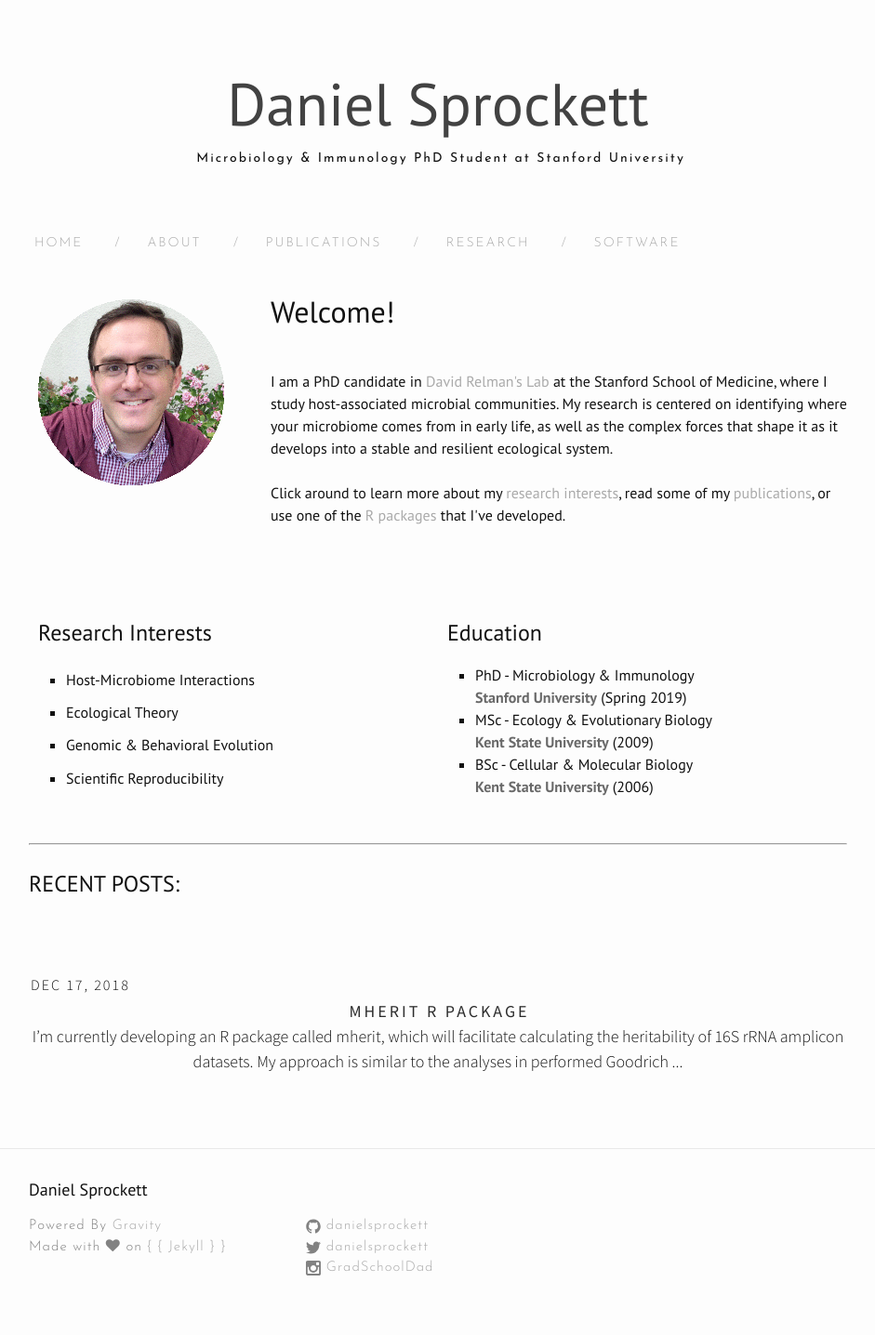
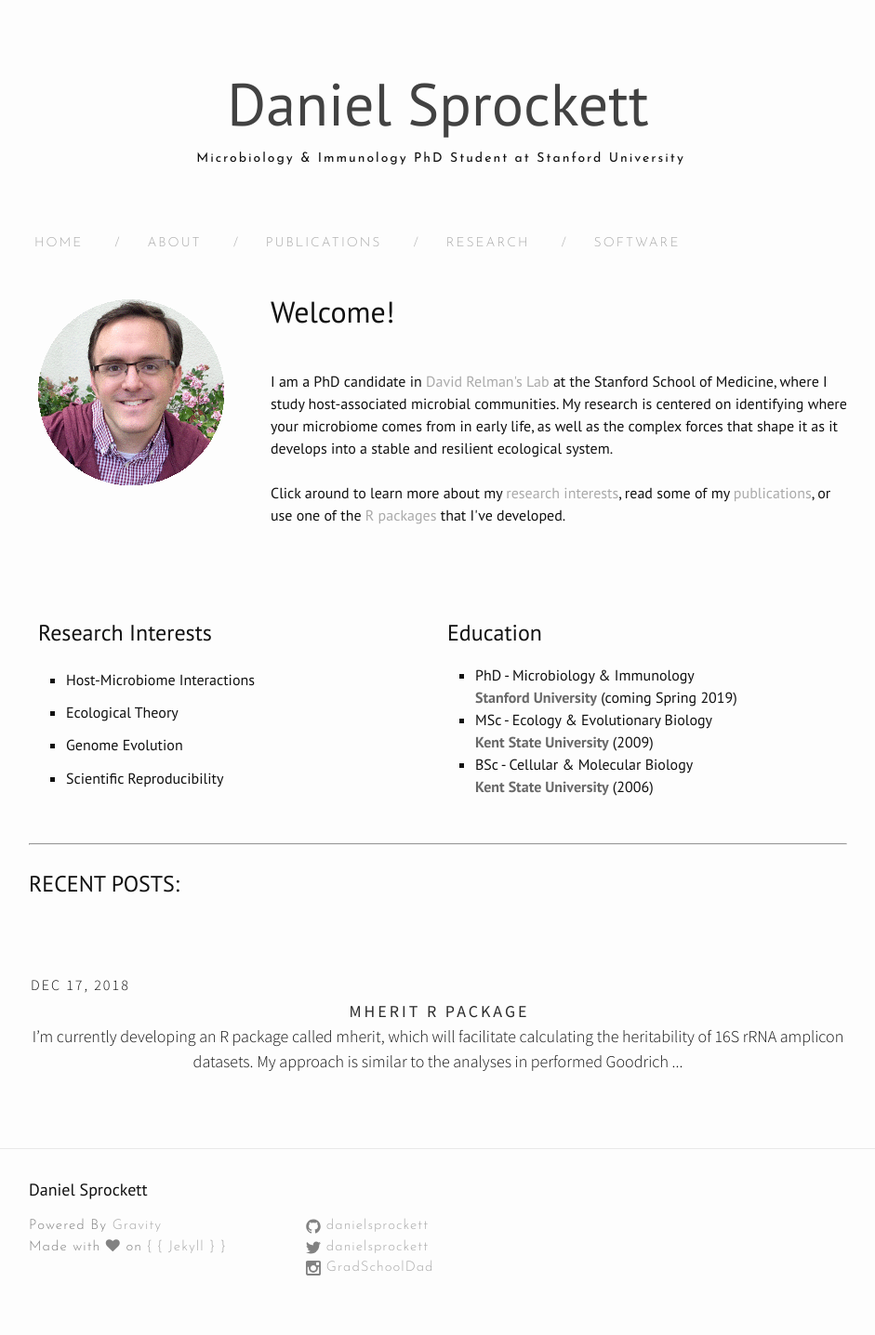
Before and after one commit to DanielSprockett/danielsprockett.github.io, a Jekyll site: the page built from index.html, in a window 1280 px wide. Shown: the whole page at 93% size, without its empty margins (169-1110 px from the left). Built offline with Jekyll 4.4.1, drawn with Linux system fonts in a browser that asks for light colours; nearby versions of some CDN libraries; the list of posts is cut into pages by our own code.

Commit message:
update interests

```diff
--- a/index.html
+++ b/index.html
@@ -49,7 +49,7 @@ layout: default
       <ul style="list-style-type:square;line-height:220%">
         <li>Host-Microbiome Interactions</li>
         <li>Ecological Theory</li>
-        <li>Genomic & Behavioral Evolution</li>
+        <li>Genome Evolution</li>
         <li>Scientific Reproducibility</li>
     </ul>
 
@@ -60,7 +60,7 @@ layout: default
       <ul style="list-style-type:square;">
         <li>
           PhD - Microbiology & Immunology<br>
-          <b style="color:dimgray;">Stanford University</b> (Spring 2019)<br>
+          <b style="color:dimgray;">Stanford University</b> (coming Spring 2019)<br>
         </li>
         <li>
           MSc - Ecology & Evolutionary Biology<br>
```
